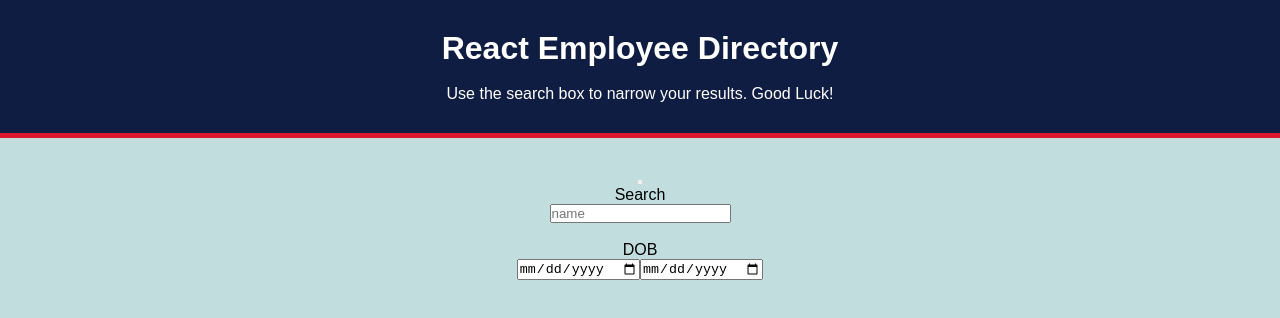
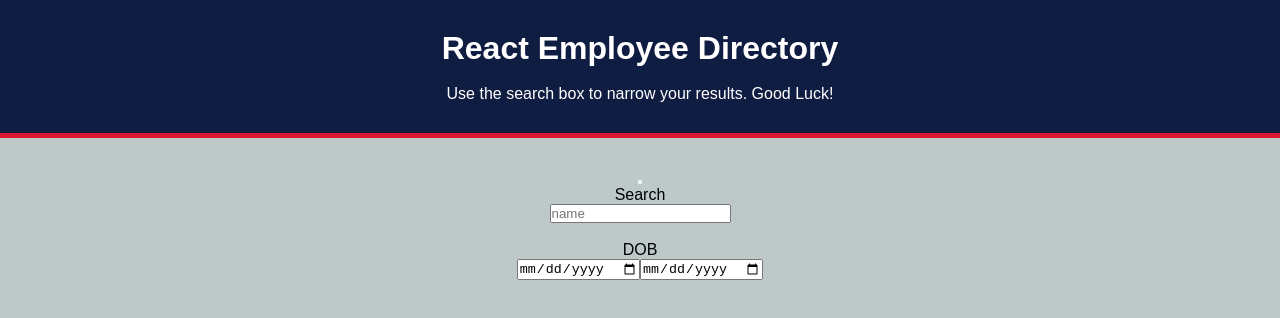
Before and after one commit to destish21/react19-employee-directory, a React (Create React App) app: page / in a window 1280 px wide. Shown: the top 318 px of the page. Built offline with nearby package versions, Linux system fonts and the light colour scheme; no server answers.

Commit message:
Updated background colors styles

```diff
--- a/src/index.css
+++ b/src/index.css
@@ -5,7 +5,9 @@ body {
     sans-serif;
   -webkit-font-smoothing: antialiased;
   -moz-osx-font-smoothing: grayscale;
-  background-color: rgb(193, 221,222);
+  background-color: rgb(189, 200, 200);
+  /* background-color: #1779ba; */
+
 }
 
 code {
```
